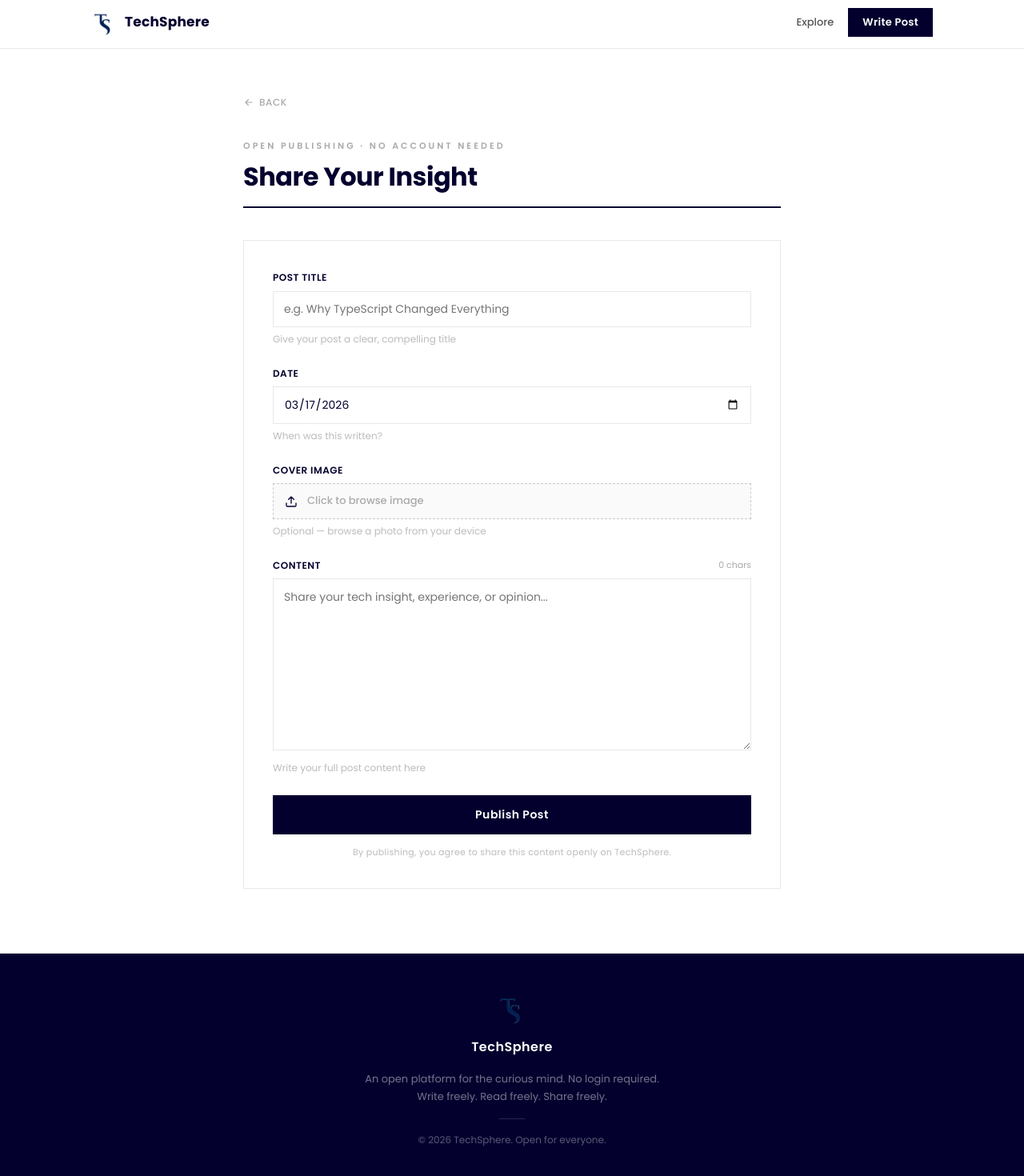
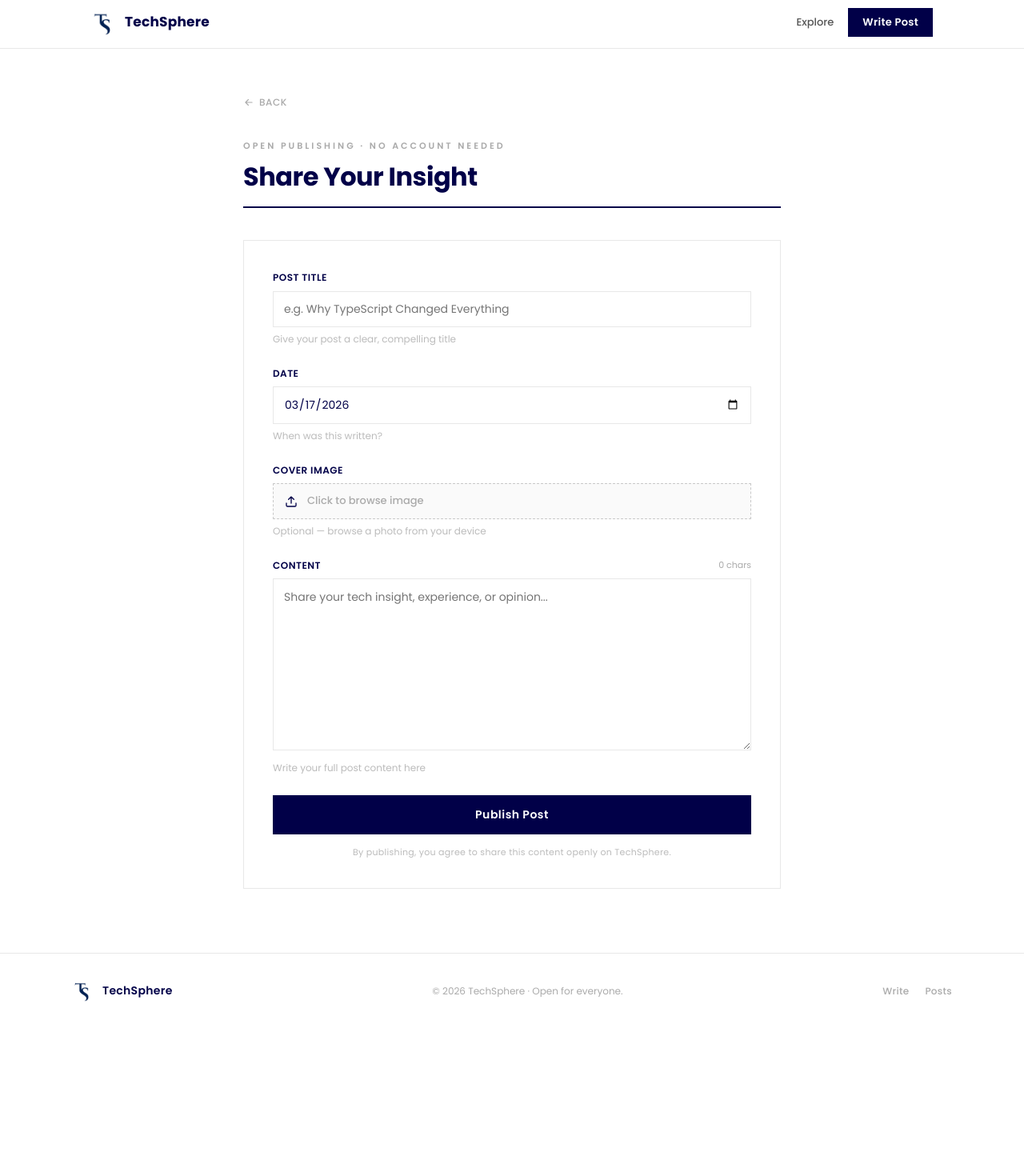
Before and after one commit to ThisaraAriyawansha/techsphere, a Next.js app: page /new in a window 1280 px wide. Shown: the part 4-1474 px from the top of the page at 80% size. After the commit the page ends 1288 px from the top, so only its background shows below. Built offline with nearby package versions, Linux system fonts and the light colour scheme; no server answers.

Commit message:
Update the color

```diff
--- /dev/null
+++ b/app/Footer.js
@@ -0,0 +1,51 @@
+"use client";
+
+export default function Footer() {
+  return (
+    <footer style={{
+      borderTop: "1px solid #e8e8e8",
+      background: "#ffffff",
+      padding: "32px 24px",
+    }}>
+      <div style={{
+        maxWidth: 1100, margin: "0 auto",
+        display: "flex",
+        alignItems: "center",
+        justifyContent: "space-between",
+        flexWrap: "wrap",
+        gap: 16,
+      }}>
+        {/* Brand */}
+        <div style={{ display: "flex", alignItems: "center", gap: 10 }}>
+          <img src="/logo/logo.png" alt="TechSphere" style={{ width: 28, height: 28, objectFit: "contain" }} />
+          <span style={{ color: "#010048", fontWeight: 600, fontSize: 14, letterSpacing: "0.3px" }}>
+            TechSphere
+          </span>
+        </div>
+
+        {/* Copy */}
+        <p style={{ fontSize: 12, color: "#aaa", margin: 0 }}>
+          © {new Date().getFullYear()} TechSphere · Open for everyone.
+        </p>
+
+        {/* Links */}
+        <div style={{ display: "flex", gap: 20 }}>
+          {[
+            { label: "Write", href: "/new" },
+            { label: "Posts", href: "/#posts" },
+          ].map(({ label, href }) => (
+            <a key={label} href={href} style={{
+              fontSize: 12, color: "#aaa", textDecoration: "none",
+              fontWeight: 500, letterSpacing: "0.3px",
+              transition: "color 0.15s",
+            }}
+            onMouseEnter={e => e.currentTarget.style.color = "#010048"}
+            onMouseLeave={e => e.currentTarget.style.color = "#aaa"}>
+              {label}
+            </a>
+          ))}
+        </div>
+      </div>
+    </footer>
+  );
+}
--- a/app/Navbar.js
+++ b/app/Navbar.js
@@ -18,7 +18,7 @@ export default function Navbar() {
           <img src="/logo/logo.png" alt="TechSphere" style={{ width: 32, height: 32, objectFit: "contain" }} />
           <span style={{
             fontSize: 17, fontWeight: 700,
-            color: "#03002e", letterSpacing: "0.2px",
+            color: "#010048", letterSpacing: "0.2px",
           }}>TechSphere</span>
         </a>
 
@@ -27,7 +27,7 @@ export default function Navbar() {
           <NavLink href="/">Explore</NavLink>
           <a href="/new" style={{
             padding: "8px 18px",
-            background: "#03002e",
+            background: "#010048",
             color: "#ffffff",
             fontSize: 13, fontWeight: 600,
             textDecoration: "none",
@@ -53,7 +53,7 @@ function NavLink({ href, children }) {
       textDecoration: "none",
       transition: "color 0.15s",
     }}
-    onMouseEnter={e => e.currentTarget.style.color = "#03002e"}
+    onMouseEnter={e => e.currentTarget.style.color = "#010048"}
     onMouseLeave={e => e.currentTarget.style.color = "#555555"}>
       {children}
     </a>
--- a/app/globals.css
+++ b/app/globals.css
@@ -8,7 +8,7 @@
 
 :root {
   --white:   #ffffff;
-  --dark:    #03002e;
+  --dark:    #010048;
   --gray:    #f5f5f5;
   --border:  #e8e8e8;
   --muted:   #888888;
--- a/app/layout.js
+++ b/app/layout.js
@@ -1,5 +1,6 @@
 import "./globals.css";
 import Navbar from "./Navbar";
+import Footer from "./Footer";
 
 export const metadata = {
   title: "TechSphere — Open Tech Blog",
@@ -31,33 +32,3 @@ export default function RootLayout({ children }) {
     </html>
   );
 }
-
-function Footer() {
-  return (
-    <footer style={{
-      borderTop: "1px solid #e8e8e8",
-      background: "#03002e",
-      color: "rgba(255,255,255,0.5)",
-      padding: "48px 24px",
-    }}>
-      <div style={{
-        maxWidth: 1100, margin: "0 auto",
-        display: "flex", flexDirection: "column",
-        alignItems: "center", gap: 16, textAlign: "center",
-      }}>
-        <img src="/logo/logo.png" alt="TechSphere" style={{ width: 40, height: 40, objectFit: "contain" }} />
-        <span style={{ color: "white", fontWeight: 600, fontSize: 16, letterSpacing: "0.5px" }}>
-          TechSphere
-        </span>
-        <p style={{ fontSize: 13, maxWidth: 400, lineHeight: 1.7, color: "rgba(255,255,255,0.45)" }}>
-          An open platform for the curious mind. No login required.
-          Write freely. Read freely. Share freely.
-        </p>
-        <div style={{ width: 32, height: 1, background: "rgba(255,255,255,0.15)" }} />
-        <p style={{ fontSize: 12, color: "rgba(255,255,255,0.35)" }}>
-          © {new Date().getFullYear()} TechSphere. Open for everyone.
-        </p>
-      </div>
-    </footer>
-  );
-}
--- a/app/new/page.js
+++ b/app/new/page.js
@@ -70,7 +70,7 @@ export default function NewPostPage() {
         letterSpacing: "0.5px", textTransform: "uppercase",
         transition: "color 0.15s",
       }}
-      onMouseEnter={e => e.currentTarget.style.color = "#03002e"}
+      onMouseEnter={e => e.currentTarget.style.color = "#010048"}
       onMouseLeave={e => e.currentTarget.style.color = "#aaa"}>
         <svg width="14" height="14" fill="none" viewBox="0 0 24 24">
           <path d="M19 12H5M11 6l-6 6 6 6" stroke="currentColor" strokeWidth="2" strokeLinecap="round" strokeLinejoin="round"/>
@@ -79,7 +79,7 @@ export default function NewPostPage() {
       </a>
 
       {/* Header */}
-      <div style={{ marginBottom: 40, borderBottom: "2px solid #03002e", paddingBottom: 20 }}>
+      <div style={{ marginBottom: 40, borderBottom: "2px solid #010048", paddingBottom: 20 }}>
         <p style={{
           fontSize: 11, fontWeight: 600, letterSpacing: "3px",
           color: "#aaa", textTransform: "uppercase", marginBottom: 12,
@@ -88,7 +88,7 @@ export default function NewPostPage() {
         </p>
         <h1 style={{
           fontSize: 32, fontWeight: 700,
-          color: "#03002e", letterSpacing: "-0.5px",
+          color: "#010048", letterSpacing: "-0.5px",
           lineHeight: 1.1,
         }}>
           Share Your Insight
@@ -108,7 +108,7 @@ export default function NewPostPage() {
             value={form.title}
             onChange={(e) => set("title", e.target.value)}
             style={inputStyle(!!errors.title)}
-            onFocus={e => e.currentTarget.style.borderColor = "#03002e"}
+            onFocus={e => e.currentTarget.style.borderColor = "#010048"}
             onBlur={e => e.currentTarget.style.borderColor = errors.title ? "#ef4444" : "#e8e8e8"}
           />
         </Field>
@@ -119,7 +119,7 @@ export default function NewPostPage() {
             value={form.date}
             onChange={(e) => set("date", e.target.value)}
             style={inputStyle(!!errors.date)}
-            onFocus={e => e.currentTarget.style.borderColor = "#03002e"}
+            onFocus={e => e.currentTarget.style.borderColor = "#010048"}
             onBlur={e => e.currentTarget.style.borderColor = errors.date ? "#ef4444" : "#e8e8e8"}
           />
         </Field>
@@ -133,13 +133,13 @@ export default function NewPostPage() {
             cursor: "pointer",
             transition: "border-color 0.15s",
           }}
-          onMouseEnter={e => e.currentTarget.style.borderColor = "#03002e"}
+          onMouseEnter={e => e.currentTarget.style.borderColor = "#010048"}
           onMouseLeave={e => e.currentTarget.style.borderColor = "#c8c8c8"}>
             <svg width="16" height="16" fill="none" viewBox="0 0 24 24">
               <path d="M21 15v4a2 2 0 01-2 2H5a2 2 0 01-2-2v-4M17 8l-5-5-5 5M12 3v12"
-                stroke="#03002e" strokeWidth="2" strokeLinecap="round" strokeLinejoin="round"/>
+                stroke="#010048" strokeWidth="2" strokeLinecap="round" strokeLinejoin="round"/>
             </svg>
-            <span style={{ fontSize: 13, color: imageFile ? "#03002e" : "#aaa", fontWeight: 500 }}>
+            <span style={{ fontSize: 13, color: imageFile ? "#010048" : "#aaa", fontWeight: 500 }}>
               {imageFile ? imageFile.name : "Click to browse image"}
             </span>
             <input type="file" accept="image/*" onChange={handleImageChange} style={{ display: "none" }} />
@@ -153,7 +153,7 @@ export default function NewPostPage() {
               {uploadProgress !== null && (
                 <div style={{ position: "absolute", bottom: 0, left: 0, right: 0, height: 3, background: "#e8e8e8" }}>
                   <div style={{
-                    height: "100%", background: "#03002e",
+                    height: "100%", background: "#010048",
                     width: `${uploadProgress}%`, transition: "width 0.3s",
                   }}/>
                 </div>
@@ -177,7 +177,7 @@ export default function NewPostPage() {
               ...inputStyle(!!errors.description),
               resize: "vertical", lineHeight: 1.7, minHeight: 180,
             }}
-            onFocus={e => e.currentTarget.style.borderColor = "#03002e"}
+            onFocus={e => e.currentTarget.style.borderColor = "#010048"}
             onBlur={e => e.currentTarget.style.borderColor = errors.description ? "#ef4444" : "#e8e8e8"}
           />
         </Field>
@@ -198,7 +198,7 @@ export default function NewPostPage() {
           disabled={loading}
           style={{
             width: "100%", padding: "14px",
-            background: loading ? "#aaa" : "#03002e",
+            background: loading ? "#aaa" : "#010048",
             color: "white", fontSize: 14, fontWeight: 600,
             border: "none", cursor: loading ? "not-allowed" : "pointer",
             letterSpacing: "0.5px",
@@ -224,7 +224,7 @@ function inputStyle(hasError) {
     width: "100%", padding: "11px 13px",
     border: `1px solid ${hasError ? "#ef4444" : "#e8e8e8"}`,
     background: "#fff",
-    fontSize: 14, color: "#03002e",
+    fontSize: 14, color: "#010048",
     outline: "none",
     transition: "border-color 0.15s",
   };
@@ -234,7 +234,7 @@ function Field({ label, error, hint, extra, children }) {
   return (
     <div style={{ marginBottom: 24 }}>
       <div style={{ display: "flex", justifyContent: "space-between", alignItems: "center", marginBottom: 7 }}>
-        <label style={{ fontSize: 12, fontWeight: 600, color: "#03002e", letterSpacing: "0.5px", textTransform: "uppercase" }}>
+        <label style={{ fontSize: 12, fontWeight: 600, color: "#010048", letterSpacing: "0.5px", textTransform: "uppercase" }}>
           {label}
         </label>
         {extra}
```
Also changed, not shown: app/admin/dashboard/page.js (+6 -6 lines), app/admin/page.js (+5 -5 lines), app/blog/[id]/page.js (+6 -6 lines), app/page.js (+15 -18 lines).
